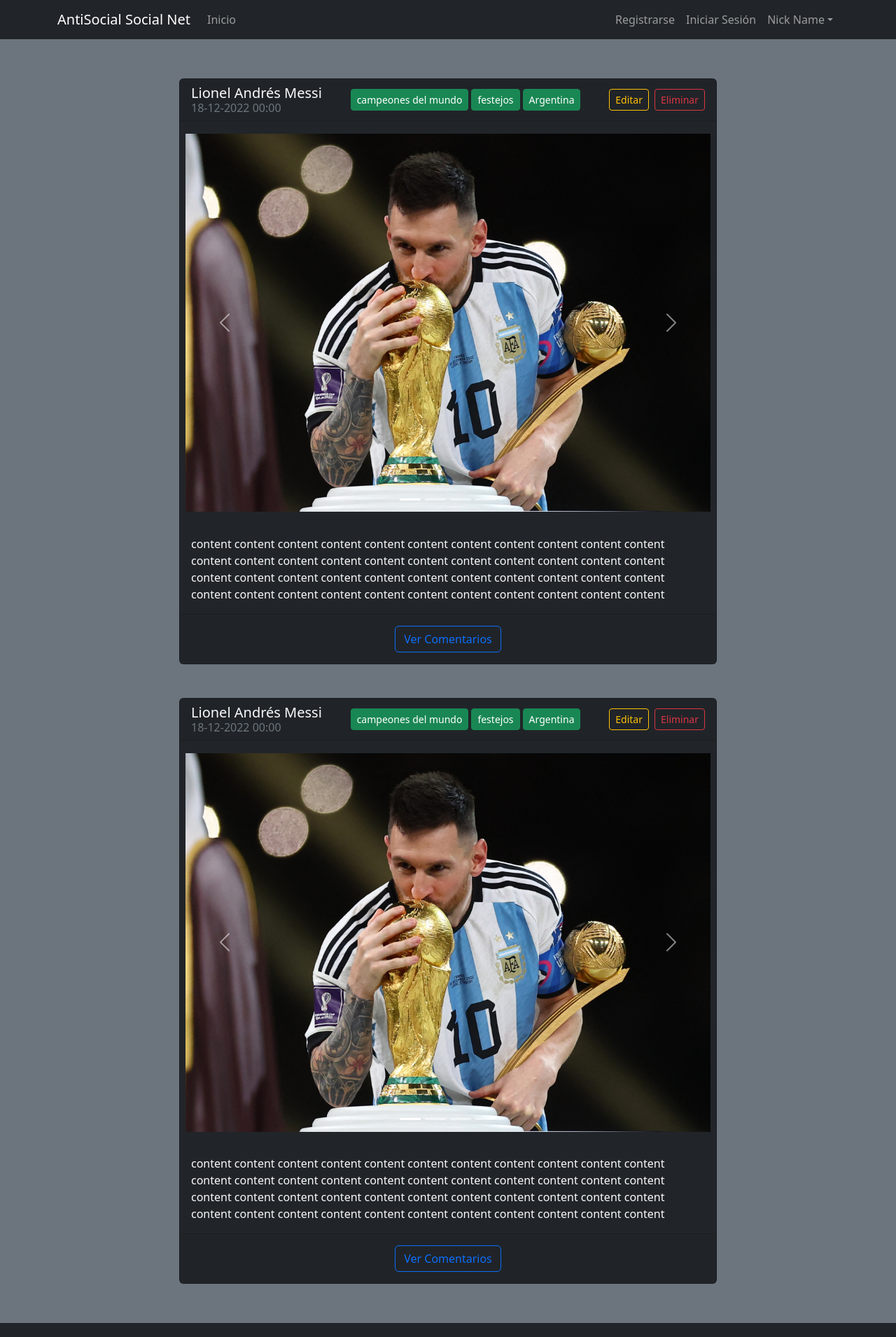
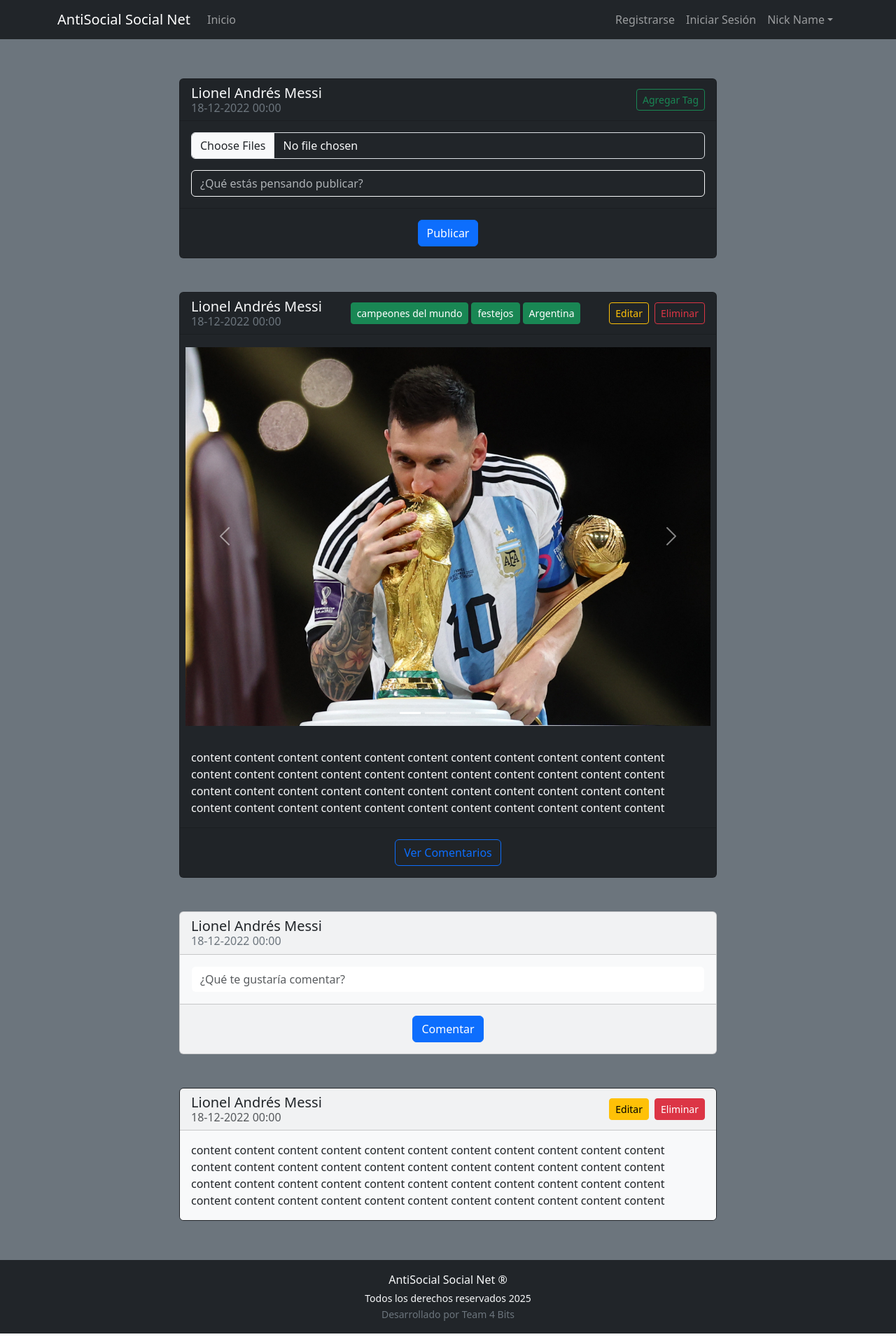
Before and after one commit to team4bits/frontEnd-redSocial, a React (Vite) app: page / in a window 1280 px wide. Shown: the top 1910 px of the page at 70% size. Built offline with nearby package versions, Linux system fonts and the light colour scheme.

Commit message:
comment y forms

```diff
--- a/src/App.jsx
+++ b/src/App.jsx
@@ -4,7 +4,7 @@ import Inicio from "./pages/Inicio"
 import Login from "./pages/Login"
 import Registro from "./pages/Registro"
 import Footer from "./components/Footer"
-import Perfil from "./components/Perfil"
+import Perfil from "./pages/Perfil"
 
 function App() {
 
--- a/src/components/Comment.jsx
+++ b/src/components/Comment.jsx
@@ -0,0 +1,28 @@
+import { Card, Button } from 'react-bootstrap';
+
+const Comment = () => {
+    return (
+        <Card className="w-100 w-md-75 w-lg-50 mx-auto my-5 bg-light text-dark border-dark" style={{ minHeight: '10rem', maxWidth: '60vw' }}>
+            <Card.Header className='d-flex justify-content-between align-items-center text-light gap-2'>
+                <div>
+                    <Card.Title className="mb-1 text-dark">Lionel Andrés Messi</Card.Title>
+                    <Card.Subtitle className="text-muted">18-12-2022 00:00 </Card.Subtitle>
+                </div>
+                <div className='d-flex gap-2'>
+                    <Button variant="warning" size="sm">Editar</Button>
+                    <Button variant="danger" size="sm">Eliminar</Button>
+                </div>
+            </Card.Header>
+            <Card.Body className="text-dark bg-light rounded">
+                <Card.Text className="text-justify">
+                    content content content content content content content content content content content
+                    content content content content content content content content content content content
+                    content content content content content content content content content content content
+                    content content content content content content content content content content content
+                </Card.Text>
+            </Card.Body>
+        </Card>
+    )
+}
+
+export default Comment
--- a/src/components/FormComment.jsx
+++ b/src/components/FormComment.jsx
@@ -0,0 +1,32 @@
+import { Card, Button, Form } from 'react-bootstrap';
+import { useState } from 'react';
+
+const FormComment = () => {
+    const [content, setContent] = useState("");
+    return (
+        <Form>
+            <Card className="w-100 w-md-75 w-lg-50 mx-auto my-5 bg-light text-dark" style={{ minHeight: '10rem', maxWidth: '60vw' }}>
+                <Card.Header className='d-flex justify-content-between align-items-center text-dark gap-2'>
+                    <div>
+                        <Card.Title className="text-dark mb-1">Lionel Andrés Messi</Card.Title>
+                        <Card.Subtitle className="text-secondary">18-12-2022 00:00 </Card.Subtitle>
+                    </div>
+                </Card.Header>
+                <Card.Body className="">
+                    <Form.Control
+                        className="border-light text-justify"
+                        type="text"
+                        placeholder="¿Qué te gustaría comentar?"
+                        value={content}
+                        onChange={(e) => setContent(e.target.value)}
+                    />
+                </Card.Body>
+                <Card.Footer className='d-flex justify-content-center align-items-center gap-2 text-light p-3'>
+                    <Button variant="primary">Comentar</Button>
+                </Card.Footer>
+            </Card>
+        </Form>
+    )
+}
+
+export default FormComment;
--- a/src/components/FormPost.jsx
+++ b/src/components/FormPost.jsx
@@ -0,0 +1,54 @@
+import { Card, Button, Form } from 'react-bootstrap';
+import { useState } from 'react';
+
+const FormPost = () => {
+    const [content, setContent] = useState("");
+    const [imagenes, setImagenes] = useState([]);
+    const [tags, setTags] = useState([]);
+
+    const handleImageChange = (e) => {
+        const files = Array.from(e.target.files);
+        setImagenes(files);
+    };
+
+    return (
+        <Form>
+            <Card className="w-100 w-md-75 w-lg-50 mx-auto my-5 bg-dark text-light" style={{ minHeight: '10rem', maxWidth: '60vw' }}>
+                <Card.Header className='d-flex justify-content-between align-items-center text-light gap-2'>
+                    <div>
+                        <Card.Title className="text-light mb-1">Lionel Andrés Messi</Card.Title>
+                        <Card.Subtitle className="text-secondary">18-12-2022 00:00 </Card.Subtitle>
+                    </div>
+                    <Button variant="outline-success" size="sm">
+                        Agregar Tag
+                    </Button>
+                </Card.Header>
+                <Card.Body className=" text-light">
+                    <Form.Group controlId="formFile" className="mb-3" >
+                        <Form.Control
+                            className="bg-dark text-light text-justify"
+                            type="file"
+                            accept="image/*"
+                            multiple
+                            onChange={handleImageChange}
+                        />
+                    </Form.Group>
+                    <Form.Control
+                        className="bg-dark text-light border-light text-justify"
+                        type="text"
+                        placeholder="¿Qué estás pensando publicar?"
+                        value={content}
+                        onChange={(e) => setContent(e.target.value)}
+                        data-bs-theme="dark"
+                    />
+                </Card.Body>
+
+                <Card.Footer className='d-flex justify-content-center align-items-center gap-2 text-light p-3'>
+                    <Button variant="primary">Publicar</Button>
+                </Card.Footer>
+            </Card>
+        </Form>
+    )
+}
+
+export default FormPost
--- a/src/components/Perfil.jsx
+++ /dev/null
@@ -1,9 +0,0 @@
-import React from 'react'
-
-function Perfil() {
-  return (
-    <div>Perfil</div>
-  )
-}
-
-export default Perfil
--- a/src/pages/Inicio.jsx
+++ b/src/pages/Inicio.jsx
@@ -1,10 +1,15 @@
-import Post from '../components/Post'
+import Post from '../components/Post';
+import Comment from '../components/Comment';
+import FormPost from '../components/FormPost';
+import FormComment from '../components/FormComment';
 
 function Inicio() {
   return (
     <div className="bg-secondary p-2">
-        <Post />
-        <Post />
+      <FormPost />
+      <Post />
+      <FormComment />
+      <Comment />
     </div>
   )
 }
--- a/src/pages/Perfil.jsx
+++ b/src/pages/Perfil.jsx
@@ -0,0 +1,9 @@
+import React from 'react'
+
+function Perfil() {
+  return (
+    <div>Perfil</div>
+  )
+}
+
+export default Perfil
```
